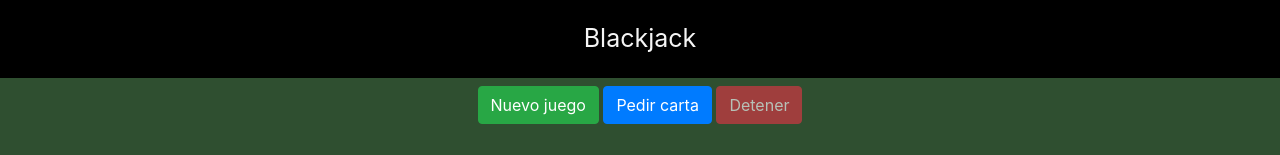
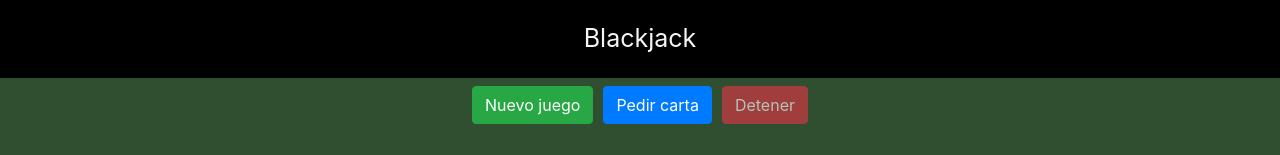
Before and after one commit to Isradeveloper/Javascript-Devtalles, a plain HTML site: page 02-BLACKJACK/index.html in a window 1280 px wide. Shown: the top 155 px of the page. Drawn offline with nearby package versions, Linux system fonts and the light colour scheme.

Commit message:
Update styles.css

```diff
--- a/02-BLACKJACK/assets/css/styles.css
+++ b/02-BLACKJACK/assets/css/styles.css
@@ -2,6 +2,8 @@ html, body {
   margin: 0 !important;
   background-color: #2f4f30 !important;
   color: whitesmoke !important;
+  min-height: 100vh;
+  padding-bottom: 50px;
 }
 
 .titulo {
@@ -23,3 +25,11 @@ html, body {
   min-height: 180px;
   height: auto;
 }
+
+#divBotones {
+  display: flex;
+  flex-wrap: wrap;
+  justify-content: center;
+  align-items: center;
+  gap: 10px;
+}
```
